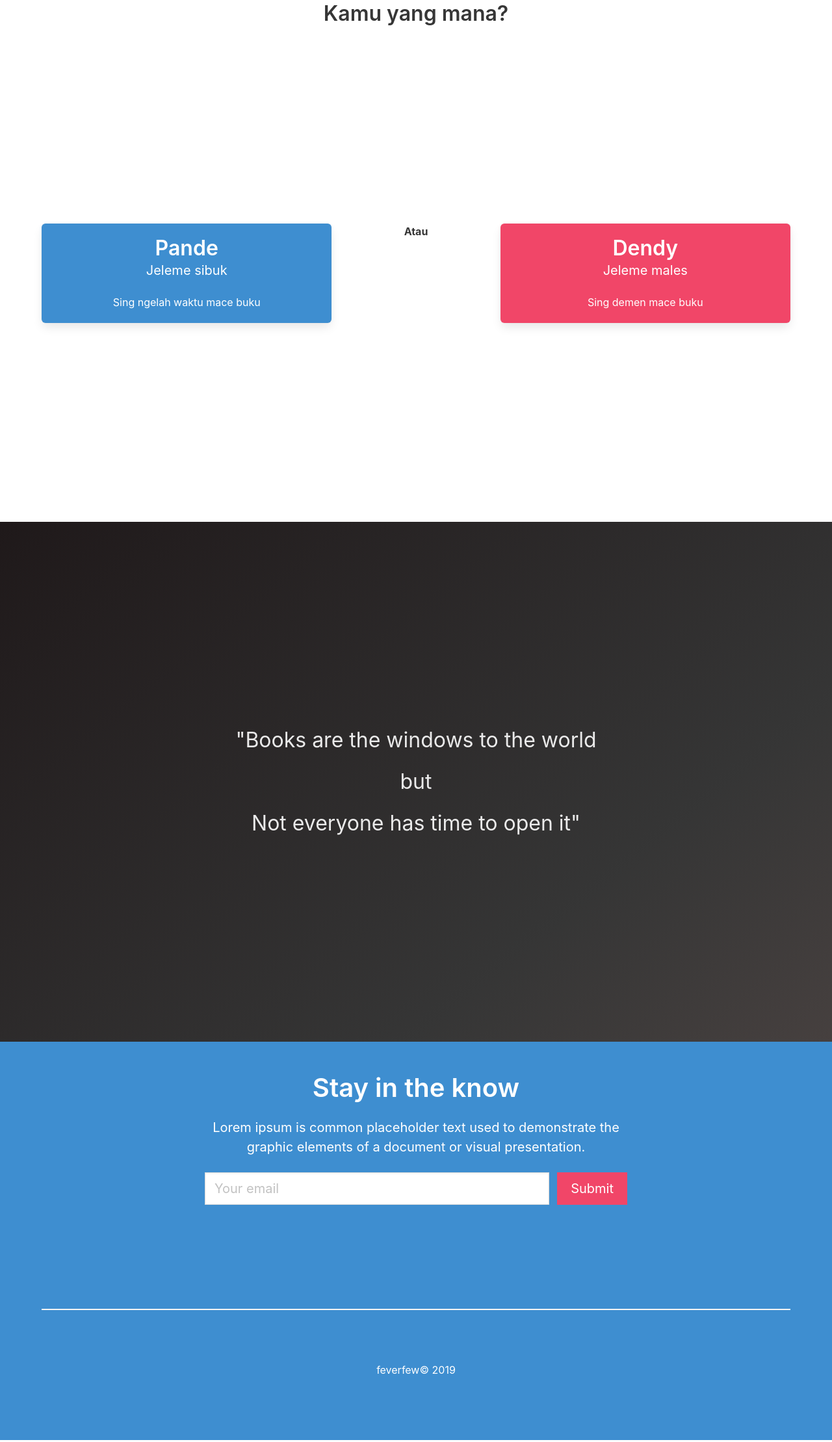
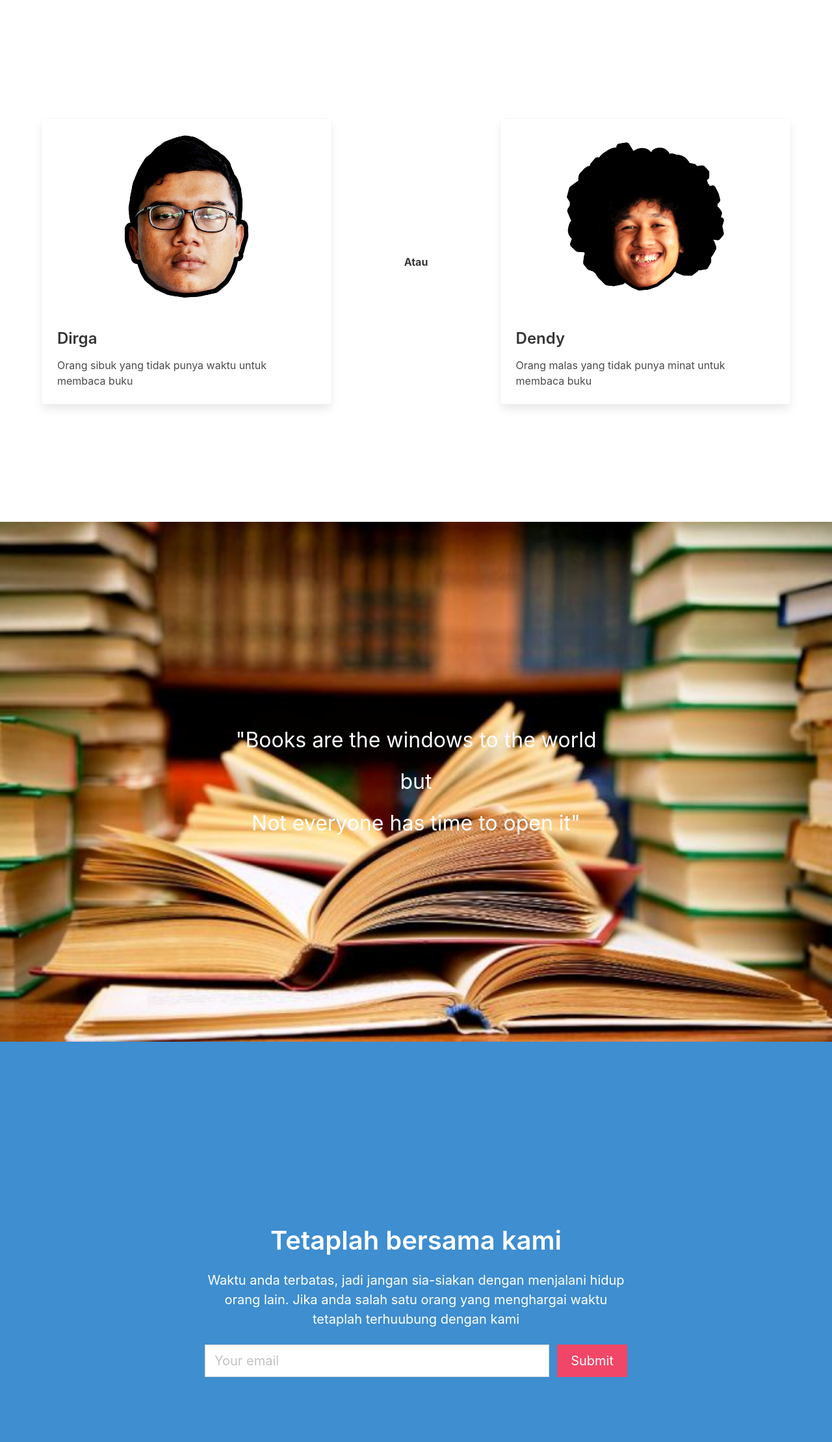
Before and after one commit to feverfew-id/landing-page, a Gatsby site: page / in a window 1280 px wide. Shown: the part 1618-3837 px from the top of the page at 65% size. Built offline with nearby package versions, Linux system fonts and the light colour scheme; Gatsby itself is replaced by a stand-in of ours.

Commit message:
versi 0.7

```diff
--- /dev/null
+++ b/src/components/about.jsx
@@ -0,0 +1,43 @@
+import React from "react"
+
+import Logo from "../../static/logo_orin.svg"
+
+const about = () => {
+  return (
+    <section className="hero">
+      <div className="hero-body">
+        <div className="container">
+          <div className="columns">
+            <div className="column">
+              <figure className="image">
+                <img src={Logo} alt="" />
+              </figure>
+            </div>
+            <div className="column vertical-center">
+              <div className="paragraf">
+                <h1 className="title is-size-2">About</h1>
+                <p className="is-size-4 has-text-justified">
+                  Dalam setiap hal yang kami kerjakan, kami selalu menghargai
+                  waktu. Setiap orang memiliki 24 jam yang sama, yang berbeda
+                  adalah bagaimana mereka menghabiskannya. Bagi kami, mereka
+                  yang punya kontrol penuh untuk 24 jam tersebut punya kontrol
+                  penuh juga untuk masa depan dirinya. Karena semua hal datang
+                  pada mereka yang sabar menunggu, tapi hanya hal-hal yang
+                  disisakan oleh mereka yang bekerja keras.
+                </p>
+                <br />
+                <p className="is-size-4 has-text-justified">
+                  Cara kami untuk menghargai waktu adalah membuat produk kami
+                  agar bisa digunakan kapanpun dimanapun, menjangkau semua
+                  kalangan dan tentunya nyaman bagi pengguna.
+                </p>
+              </div>
+            </div>
+          </div>
+        </div>
+      </div>
+    </section>
+  )
+}
+
+export default about
--- a/src/components/footer.jsx
+++ b/src/components/footer.jsx
@@ -13,33 +13,11 @@ const footer = () => {
     //     </div>
     //   </div>
     // </section>
-    <footer className="footer has-background-info">
+    <footer className="footer">
       <div className="container">
-        <div className="has-text-centered max-w-650 mx-auto">
-          <h1 className="has-text-white title is-size-2 font-900">
-            Stay in the know
-          </h1>
-          <p className="has-text-white is-size-5">
-            Lorem ipsum is common placeholder text used to demonstrate the
-            graphic elements of a document or visual presentation.
-          </p>
-          <br />
-          <div className="field is-grouped">
-            <p className="control is-expanded">
-              <input
-                className="input is-medium"
-                type="text"
-                placeholder="Your email"
-              />
-            </p>
-            <p className="control">
-              <a className="button is-danger is-medium">Submit</a>
-            </p>
-          </div>
-        </div>
         <div className="navbar-divider"></div>
         <div className="has-text-centered lh-2">
-          <h1 className="has-text-white is-size-6 font-900">feverfew© 2019</h1>
+          <h1 className="is-size-6 font-900">feverfew© 2019</h1>
         </div>
       </div>
       {/* <img src="./img/footer-curve.png" alt="" /> */}
--- a/src/components/problem.jsx
+++ b/src/components/problem.jsx
@@ -1,29 +1,47 @@
 import React from "react"
+
+import Pacul from "../../static/pacul.png"
+import Pande from "../../static/pande.png"
 
 const problem = () => {
   return (
     <section className="hero is-fullheight">
-      <div className="hero-head has-text-centered">
-        <h1 className="title">Kamu yang mana?</h1>
-      </div>
       <div className="hero-body">
         <div className="container">
           <div class="columns">
+            {/* Pande */}
             <div class="column">
-              <div className="box has-text-centered has-background-info">
-                <p className="title has-text-white">Pande</p>
-                <p className="subtitle has-text-white">Jeleme sibuk</p>
-                <p className="has-text-white">Sing ngelah waktu mace buku</p>
+              <div className="card">
+                <div className="card-image">
+                  <figure className="image problem-image">
+                    <img src={Pande} alt="Orang Sibuk" />
+                  </figure>
+                </div>
+                <div className="card-content">
+                  <div class="content">
+                    <h3>Dirga</h3>
+                    <p>Orang sibuk yang tidak punya waktu untuk membaca buku</p>
+                  </div>
+                </div>
               </div>
             </div>
-            <div class="column has-text-centered is-one-fifth">
+            <div class="column is-one-fifth vertical-center">
               <strong>Atau</strong>
             </div>
+            {/* Dendy */}
             <div class="column">
-              <div className="box has-text-centered has-background-danger">
-                <p className="title has-text-white">Dendy</p>
-                <p className="subtitle has-text-white">Jeleme males</p>
-                <p className="has-text-white">Sing demen mace buku</p>
+              <div className="card">
+                <div class="card-image">
+                  <figure class="image problem-image">
+                    <img src={Pacul} alt="Orang malas" />
+                  </figure>
+                </div>
+                <div className="card-content">
+                  <div class="content">
+                    <h3>Dendy</h3>
+                    <p>Orang malas yang tidak punya minat untuk membaca buku</p>
+                  </div>
+                </div>
               </div>
             </div>
           </div>
--- a/src/components/quotes.jsx
+++ b/src/components/quotes.jsx
@@ -2,14 +2,14 @@ import React from "react"
 
 const quotes = () => {
   return (
-    <section className="hero is-fullheight is-dark is-bold">
+    <section className="hero is-fullheight gambar">
       <div className="hero-body">
         <div className="container has-text-centered">
-          <p className="subtitle is-size-3">
+          <p className="subtitle is-size-3 has-text-white">
             "Books are the windows to the world
           </p>
-          <p className="subtitle is-size-3">but</p>
-          <p className="subtitle is-size-3">
+          <p className="subtitle is-size-3 has-text-white">but</p>
+          <p className="subtitle is-size-3 has-text-white">
             Not everyone has time to open it"
           </p>
         </div>
--- /dev/null
+++ b/src/components/traksi.jsx
@@ -0,0 +1,43 @@
+import React from "react"
+
+const traksi = () => {
+  return (
+    <section className="hero is-fullheight is-info">
+      <div className="hero-body">
+        <div className="container">
+          <div className="has-text-centered max-w-650 mx-auto">
+            <h1 className="has-text-white title is-size-2 font-900">
+              Tetaplah bersama kami
+            </h1>
+            <p className="has-text-white is-size-5">
+              Waktu anda terbatas, jadi jangan sia-siakan dengan menjalani hidup
+              orang lain. Jika anda salah satu orang yang menghargai waktu
+              tetaplah terhuubung dengan kami
+            </p>
+            <br />
+            <div className="field is-grouped">
+              <p className="control is-expanded">
+                <input
+                  className="input is-medium"
+                  type="text"
+                  placeholder="Your email"
+                />
+              </p>
+              <p className="control">
+                <a className="button is-danger is-medium">Submit</a>
+              </p>
+            </div>
+          </div>
+          {/* <div className="navbar-divider"></div>
+          <div className="has-text-centered lh-2">
+            <h1 className="has-text-white is-size-6 font-900">
+              feverfew© 2019
+            </h1>
+          </div> */}
+        </div>
+      </div>
+    </section>
+  )
+}
+
+export default traksi
--- a/src/pages/index.js
+++ b/src/pages/index.js
@@ -3,6 +3,8 @@ import Banner from "../components/banner"
 import Video from "../components/video"
 import Problem from "../components/problem"
 import Quotes from "../components/quotes"
+import Traksi from "../components/traksi"
+import About from "../components/about"
 import Footer from "../components/footer"
 
 import "../style.scss"
@@ -14,7 +16,8 @@ const index = () => {
       <Video />
       <Problem />
       <Quotes />
-      <Footer />
+      <Traksi />
+      <About />
     </Fragment>
   )
 }
--- a/src/style.scss
+++ b/src/style.scss
@@ -25,6 +25,12 @@
   height: auto;
 }
 
+.vertical-center {
+  display: flex;
+  align-items: center;
+  justify-content: center;
+}
+
 .tagline {
   padding-top: 31vh;
   .text1 {
@@ -47,6 +53,24 @@
   padding-top: 10vh;
 }
 
+// problem ->
+.problem-image {
+  height: 300px;
+  width: 300px;
+  padding: 20px;
+  margin: auto;
+}
+
+// <- problem
+
+// Quotes ->
+.gambar {
+  background-image: url("../static/buku.jpg");
+  background-repeat: no-repeat;
+  background-size: cover;
+}
+// <- Quotes
+
 // footer ->
 .max-w-650 {
   max-width: 650px;
@@ -67,6 +91,14 @@
 }
 // <- footer
 
+// about ->
+.paragraf {
+  p {
+    text-indent: 60px;
+  }
+}
+// <- about
+
 .iframe-container {
   overflow: hidden;
   // Calculated from the aspect ration of the content (in case of 16:9 it is 9/16= 0.5625)
```
Also changed, not shown: static/logo_orin.svg (added), static/pacul.png (added), static/pande.png (added).
